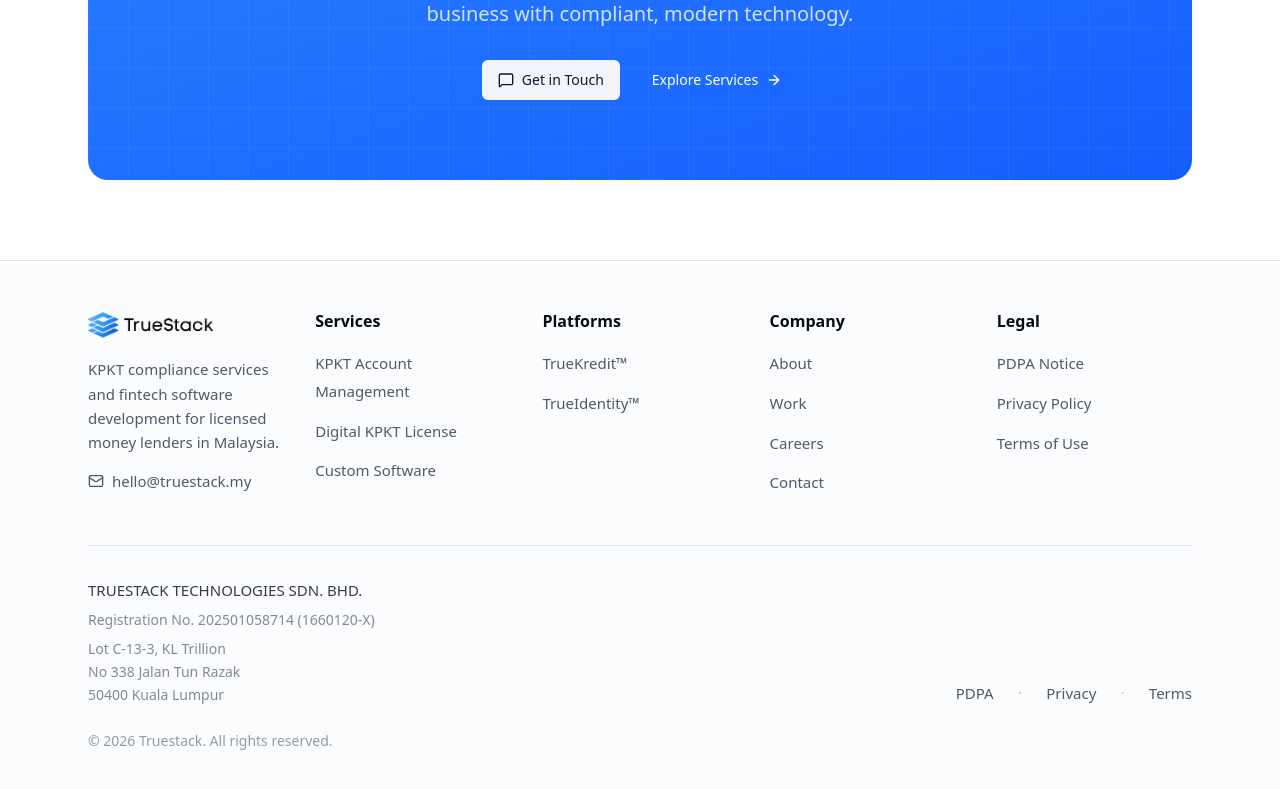
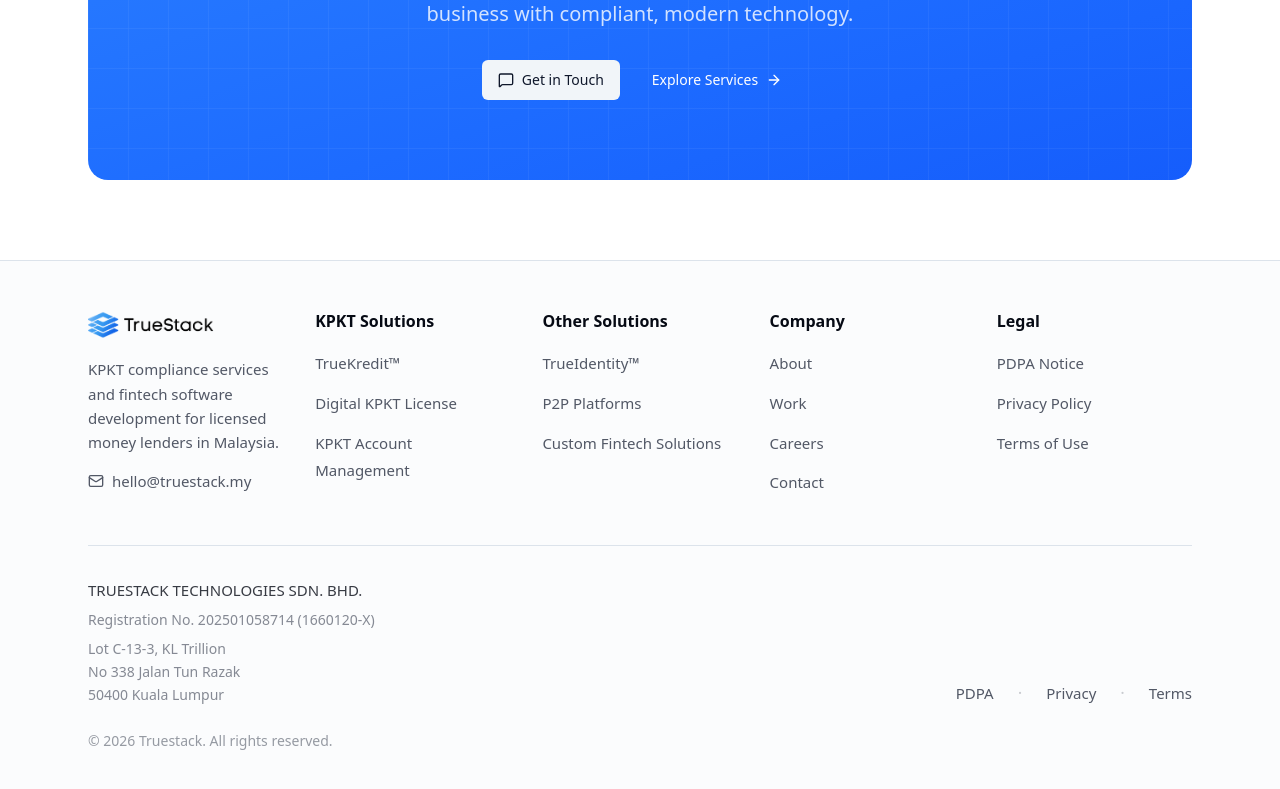
Before and after one commit to Ivancky42/truestack, a Next.js app: page / in a window 1280 px wide. Shown: the part 7812-8601 px from the top of the page. Built offline with nearby package versions, Linux system fonts and the light colour scheme; no server answers; a web font is replaced by a local one.

Commit message:
Refactor footer component to update service and platform sections, renaming them to KPKT Solutions and Other Solutions, and reorganizing links for better clarity and navigation.

```diff
--- a/components/layout/footer.tsx
+++ b/components/layout/footer.tsx
@@ -3,14 +3,15 @@ import Image from "next/image";
 import { Mail } from "lucide-react";
 
 const footerLinks = {
-  services: [
+  kpktSolutions: [
+    { href: "/truekredit", label: "TrueKredit™" },
+    { href: "/services/digital-license", label: "Digital KPKT License" },
     { href: "/services/account-management", label: "KPKT Account Management" },
-    { href: "/services/digital-license", label: "Digital KPKT License" },
-    { href: "/services/software-development", label: "Custom Software" },
   ],
-  platforms: [
-    { href: "/truekredit", label: "TrueKredit™", external: false },
-    { href: "/trueidentity", label: "TrueIdentity™", external: false },
+  otherSolutions: [
+    { href: "/trueidentity", label: "TrueIdentity™" },
+    { href: "/services/software-development", label: "P2P Platforms" },
+    { href: "/services/software-development", label: "Custom Fintech Solutions" },
   ],
   company: [
     { href: "/about", label: "About" },
@@ -53,11 +54,11 @@ export function Footer() {
             </a>
           </div>
 
-          {/* Services */}
+          {/* KPKT Solutions */}
           <div>
-            <h4 className="mb-4 text-base font-semibold">Services</h4>
+            <h4 className="mb-4 text-base font-semibold">KPKT Solutions</h4>
             <ul className="space-y-3">
-              {footerLinks.services.map((link) => (
+              {footerLinks.kpktSolutions.map((link) => (
                 <li key={link.label}>
                   <Link
                     href={link.href}
@@ -70,29 +71,18 @@ export function Footer() {
             </ul>
           </div>
 
-          {/* Platforms */}
+          {/* Other Solutions */}
           <div>
-            <h4 className="mb-4 text-base font-semibold">Platforms</h4>
+            <h4 className="mb-4 text-base font-semibold">Other Solutions</h4>
             <ul className="space-y-3">
-              {footerLinks.platforms.map((link) => (
+              {footerLinks.otherSolutions.map((link) => (
                 <li key={link.label}>
-                  {link.external ? (
-                    <a
-                      href={link.href}
-                      target="_blank"
-                      rel="noopener noreferrer"
-                      className="text-[15px] text-muted-foreground transition-colors hover:text-primary"
-                    >
-                      {link.label}
-                    </a>
-                  ) : (
                   <Link
                     href={link.href}
                     className="text-[15px] text-muted-foreground transition-colors hover:text-primary"
                   >
                     {link.label}
                   </Link>
-                  )}
                 </li>
               ))}
             </ul>
```
Lines whose indentation alone changed are shown as unchanged.
